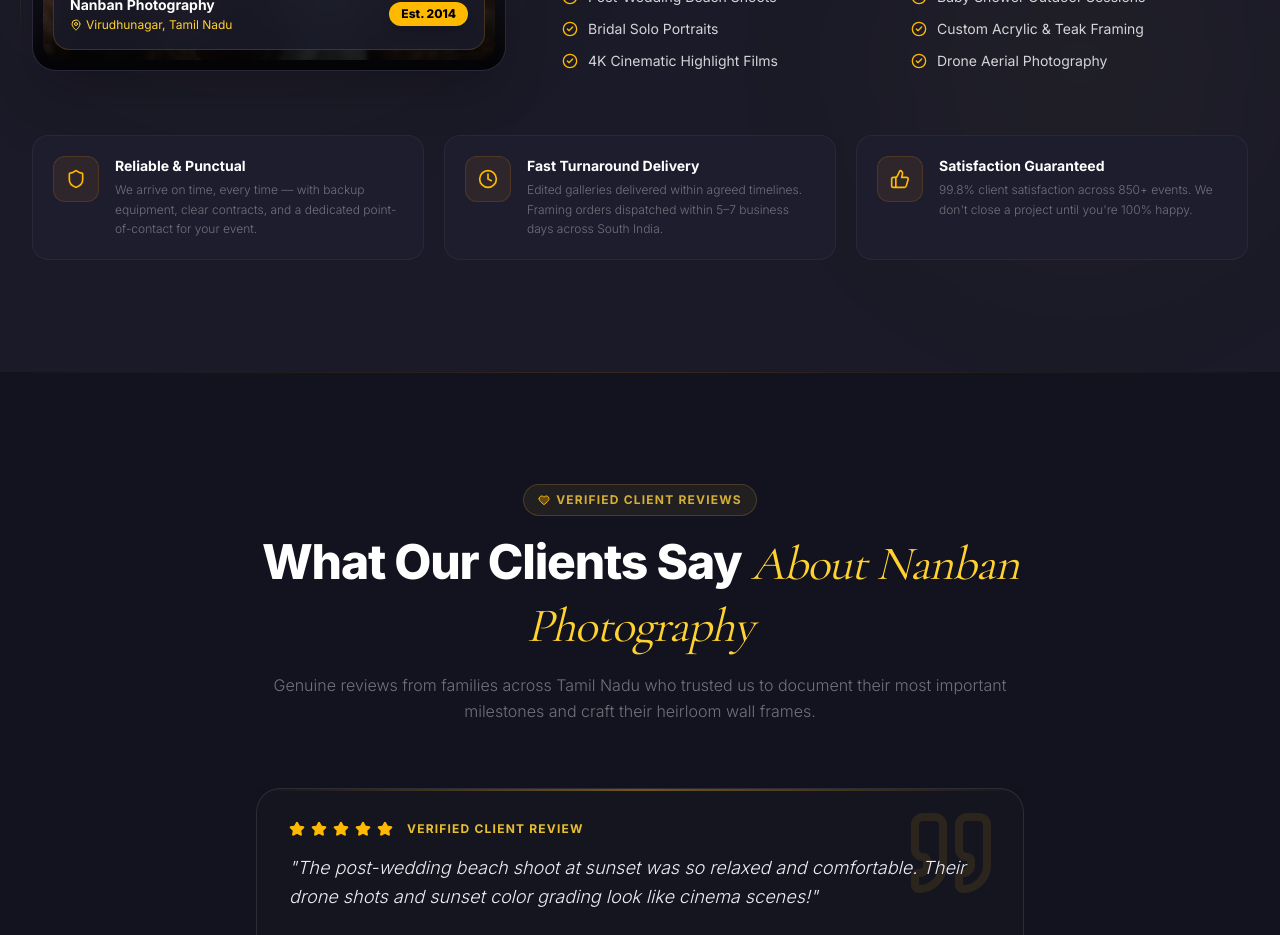
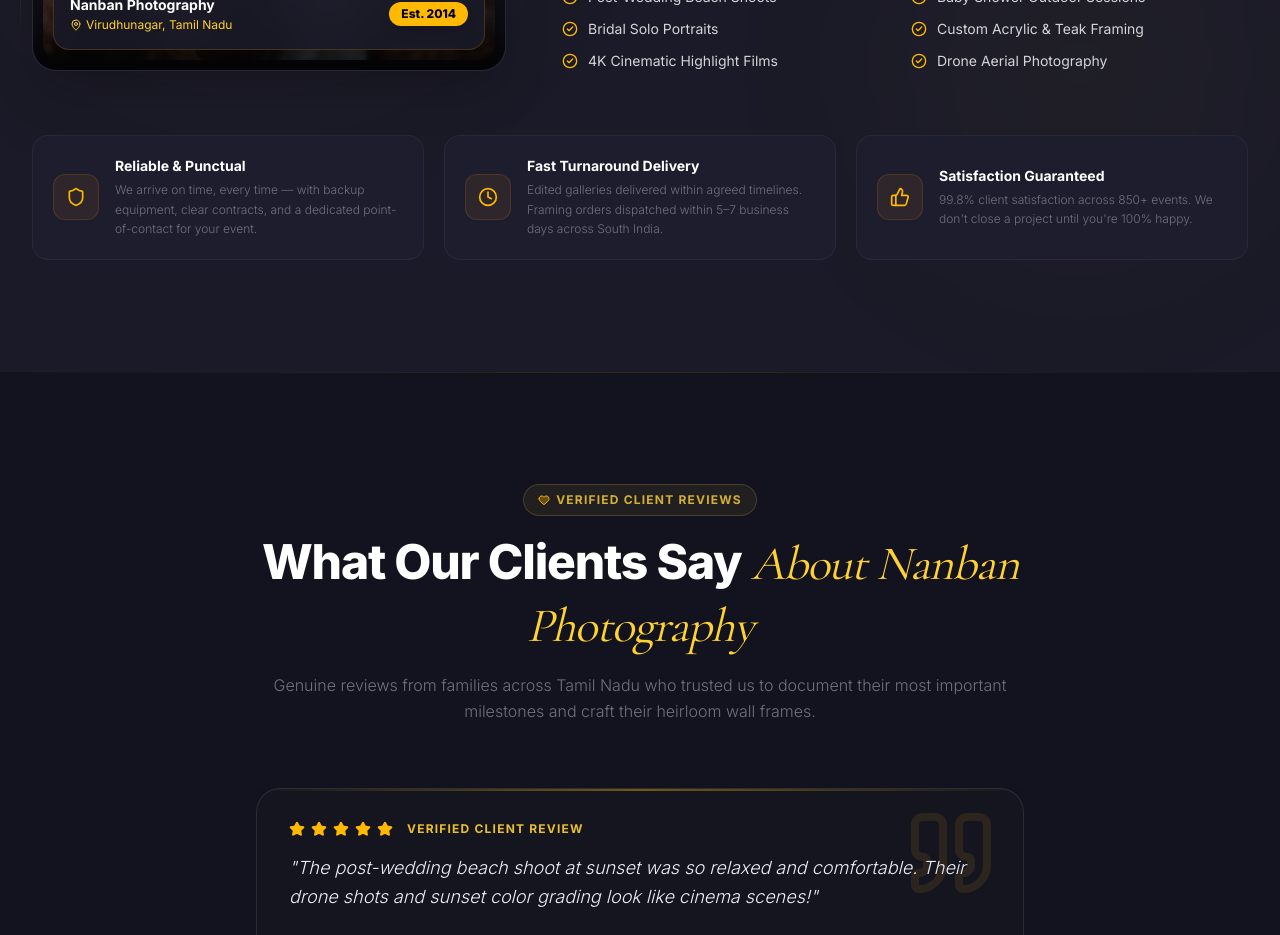
Before and after one commit to mkk-karthi/photography, a Next.js app: page / in a window 1280 px wide. Shown: the part 6380-7315 px from the top of the page. Built offline with nearby package versions, Linux system fonts and the light colour scheme.

Commit message:
bug fixing

```diff
--- a/components/About/AboutStudio.tsx
+++ b/components/About/AboutStudio.tsx
@@ -137,7 +137,7 @@
               transition={{ duration: 0.45, delay: idx * 0.08, ease: "easeOut" }}
               whileHover={{ y: -4 }}
               whileTap={{ scale: 0.98 }}
-              className="flex items-start gap-4 p-5 rounded-2xl border border-white/5 hover:border-amber-500/25 group bg-elevated will-change-transform"
+              className="flex items-center flex-row sm:flex-col lg:flex-row gap-4 p-5 rounded-2xl border border-white/5 hover:border-amber-500/25 group bg-elevated will-change-transform"
             >
               <div className="p-3 rounded-xl bg-amber-500/8 border border-amber-500/15 shrink-0 group-hover:bg-amber-500/15 group-hover:border-amber-500/30 transition-all duration-300">
                 {PHILOSOPHY_ICONS[item.iconName]}
--- a/components/Testimonials/ReviewsSection.tsx
+++ b/components/Testimonials/ReviewsSection.tsx
@@ -37,10 +37,7 @@
   }, [isPaused, handleNext]);
 
   // Touch drag / swipe gesture handler with smooth threshold
-  const handleDragEnd = (
-    _: unknown,
-    info: { offset: { x: number }; velocity: { x: number } }
-  ) => {
+  const handleDragEnd = (_: unknown, info: { offset: { x: number }; velocity: { x: number } }) => {
     const swipeThreshold = 50;
     if (info.offset.x < -swipeThreshold || info.velocity.x < -300) {
       handleNext();
@@ -76,10 +73,7 @@
   };
 
   return (
-    <section
-      id="reviews"
-      className="py-20 sm:py-28 relative overflow-hidden bg-deep select-none"
-    >
+    <section id="reviews" className="py-20 sm:py-28 relative overflow-hidden bg-deep select-none">
       {/* Ambient background glow */}
       <div
         className="absolute inset-0 pointer-events-none"
@@ -110,7 +104,7 @@
           onTouchEnd={() => setIsPaused(false)}
         >
           {/* Swiper Viewport (Strict even height & width container) */}
-          <div className="relative overflow-hidden h-85 sm:h-75 p-1">
+          <div className="relative overflow-hidden h-68 p-1">
             <AnimatePresence mode="popLayout" custom={direction} initial={false}>
               <motion.div
                 key={page}
@@ -145,7 +139,7 @@
                   </div>
 
                   {/* Quote Text */}
-                  <p className="text-text-primary text-sm sm:text-base md:text-lg font-light leading-relaxed italic line-clamp-4">
+                  <p className="text-text-primary text-sm sm:text-base md:text-lg font-light leading-relaxed italic line-clamp-5 sm:line-clamp-3">
                     &quot;{activeTestimonial.quote}&quot;
                   </p>
                 </div>
```
